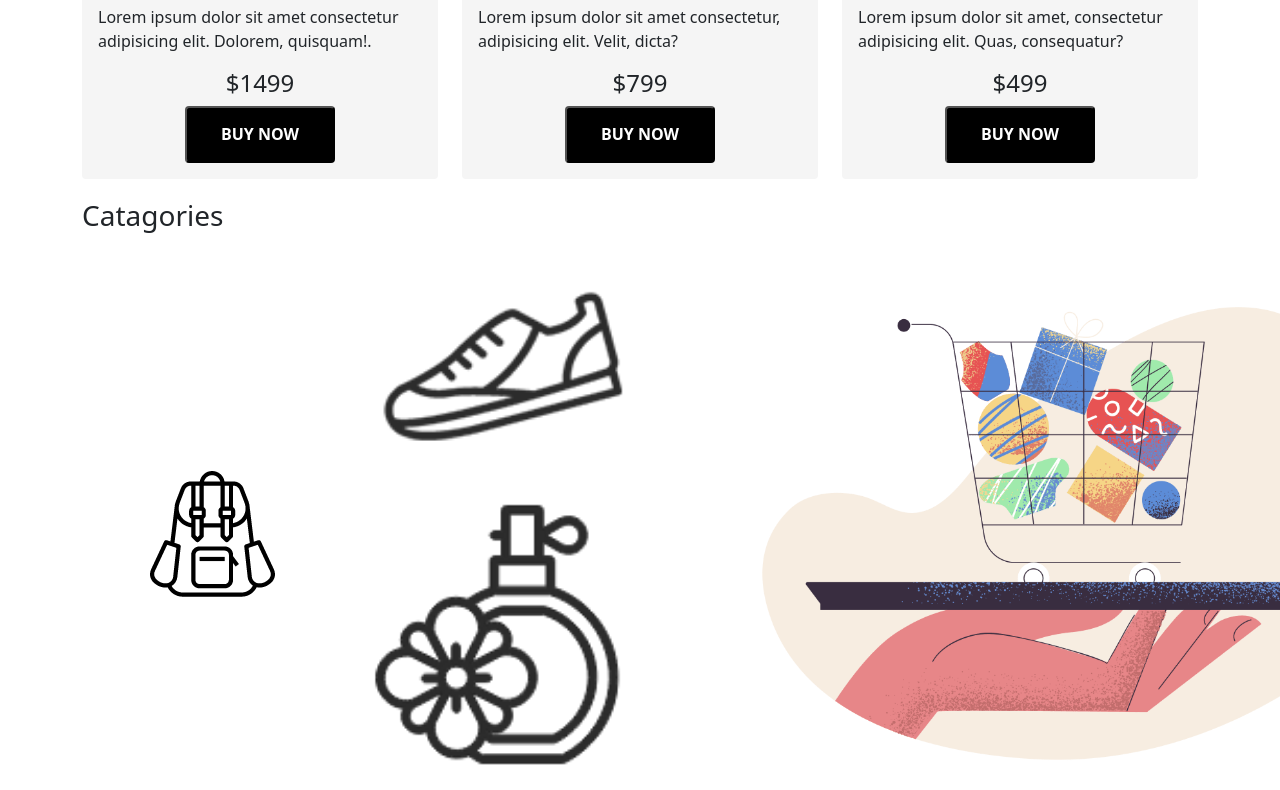
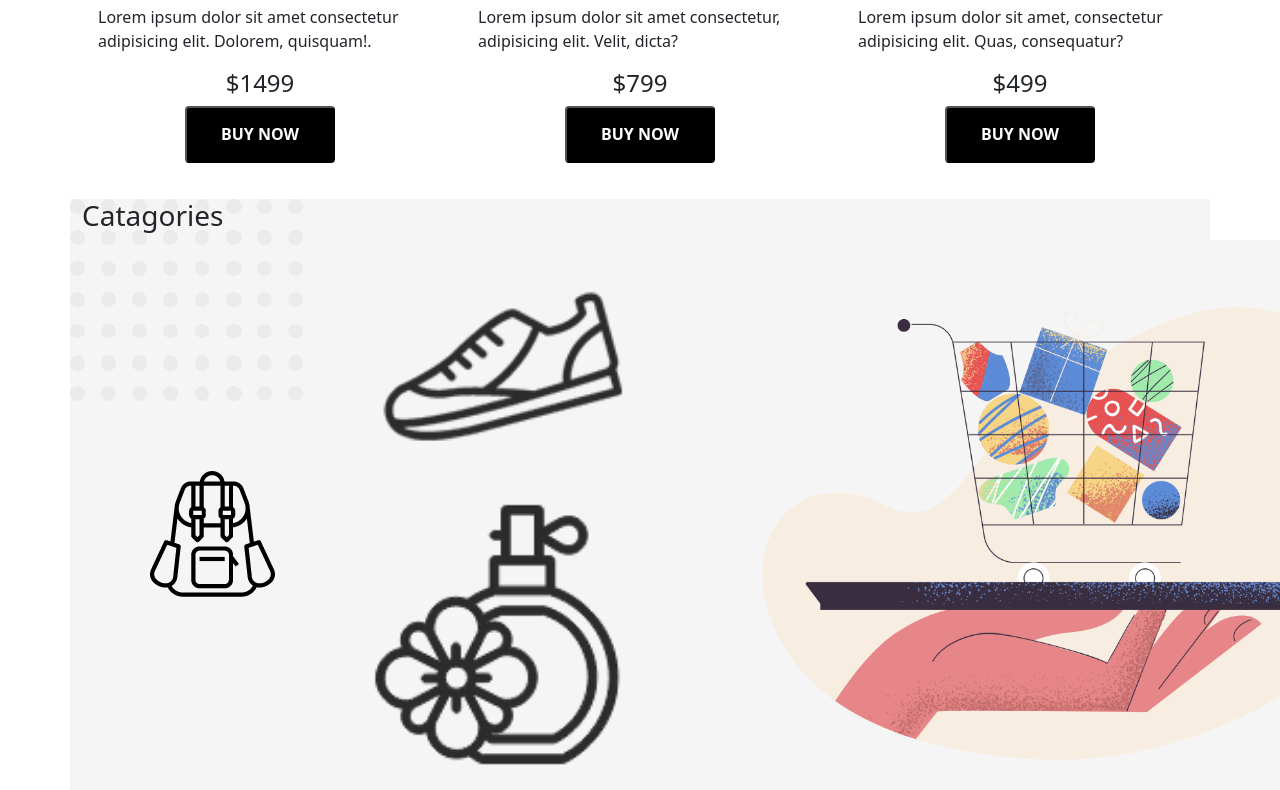
Before and after one commit to NaimulHasan8080/hot-gadgets, a plain HTML site: page index.html in a window 1280 px wide. Shown: the part 2010-2800 px from the top of the page. Drawn offline with nearby package versions, Linux system fonts and the light colour scheme.

Commit message:
background-added

```diff
--- a/style.css
+++ b/style.css
@@ -18,8 +18,12 @@
 }
 .card{
     border: none;
-    background-color: whitesmoke;
+    background-color: white;
 }
 .categories, img{
-    background-color:white;
+    background-color:whitesmoke;
 }
+.categories{
+    background-repeat: no-repeat;
+    background-image: url(bg-2.png);
+}
```
